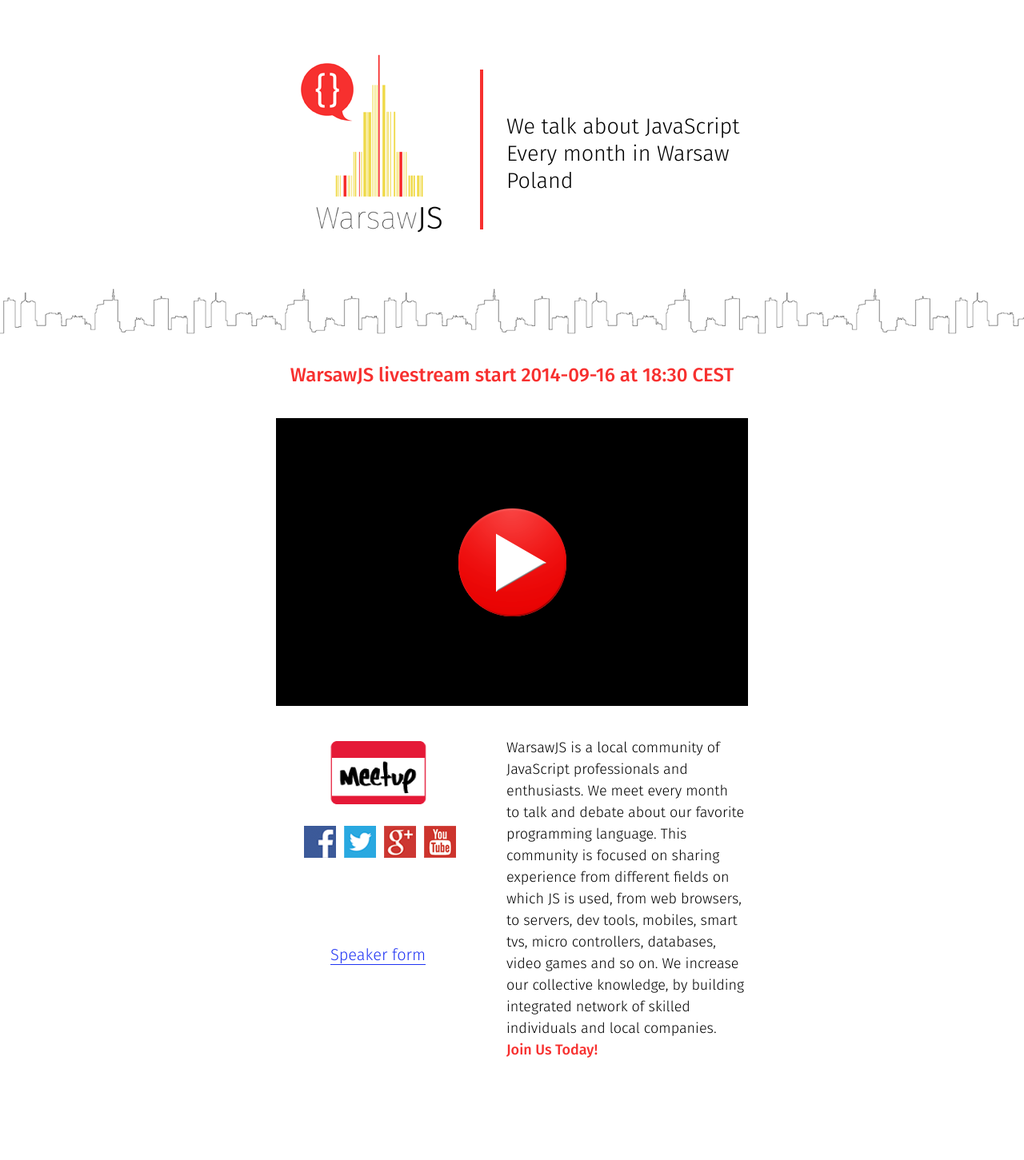
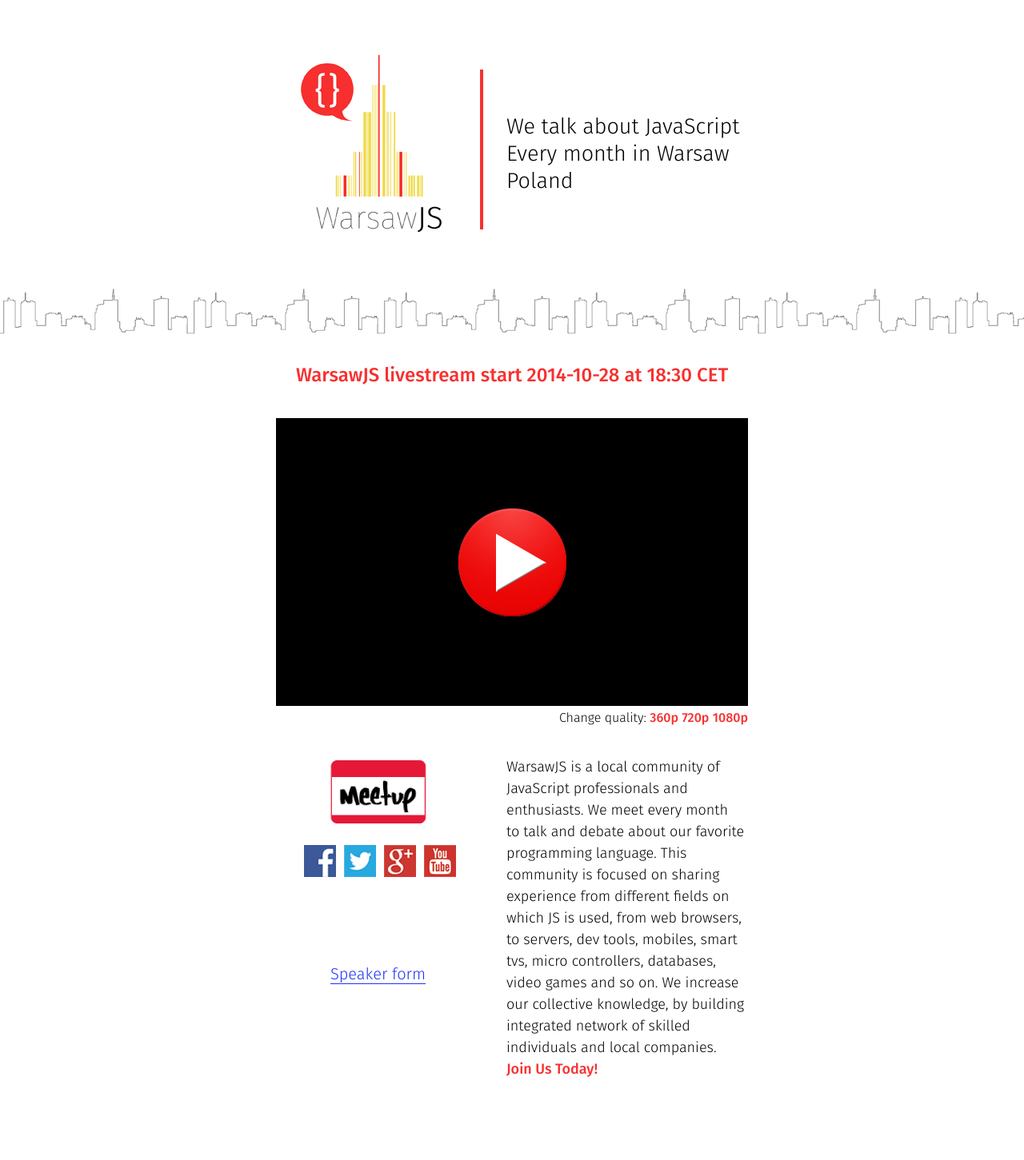
Before and after one commit to aksrugiw/warsawjs.com, a Jekyll site: the page built from player.html, in a window 1280 px wide. Shown: the whole page at 80% size. Built offline with Jekyll 4.4.1, drawn with Linux system fonts in a browser that asks for light colours; before the commit the page ends 1427 px from its top, so only the background shows below that; some of the changed lines change nothing that is shown.

Commit message:
Player: quality picker + HTML5 video tag for iphone
Additionally:
 * Updating flowplayer version and config
 * Some styles
 * Date in title

```diff
--- a/_includes/player.html
+++ b/_includes/player.html
@@ -1,11 +1,17 @@
 <div id="player-wrapper">
-    <h2>WarsawJS livestream start 2014-09-16 at 18:30 CEST</h2>
+    <h2>WarsawJS livestream start 2014-10-28 at 18:30 CET</h2>
     <div id="player">
         <a href="#" class="play-button">
             <img src="/images/player/playerbutton135x135.png" alt="Play" />
         </a>
     </div>
+    <div class="links">
+        Change quality:
+        <a data-quality='360p'>360p</a>
+        <a data-quality='720p'>720p</a>
+        <a data-quality='1080p'>1080p</a>
+    </div>
 </div>
 
-<script src="/scripts/vendors/flowplayer-3.2.10.min.js"></script>
+<script src="/scripts/vendors/flowplayer/flowplayer-3.2.13.min.js"></script>
 <script src="/scripts/core/Player.js"></script>
--- a/scripts/core/Player.js
+++ b/scripts/core/Player.js
@@ -3,38 +3,74 @@
 (function () {
     'use strict';
 
-    var APPLE_URL = 'http://www.y3ti.pl/streaming/warsawjs/iphone.html';
-    var isAppleDevice = (/iphone|ipod|ipad/i).test(navigator.userAgent);
-    var $button = document.querySelector('#player > .play-button');
+    var isAppleDevice = (/iphone|ipod|ipad/i).test(navigator.userAgent),
+        $qualityButtons = document.querySelectorAll('#player-wrapper .links a'),
+        videoUrlVersions = {
+          '1080p': 'http://octa01.streaming.y3ti.pl:1935/dvr/mp4:warsawjs_source/manifest.f4m?DVR',
+          '720p': 'http://octa01.streaming.y3ti.pl:1935/dvr/mp4:warsawjs_720p/manifest.f4m?DVR',
+          '360p': 'http://octa01.streaming.y3ti.pl:1935/dvr/mp4:warsawjs_360p/manifest.f4m?DVR'
+        };
 
-    function setupNormalPlayer() {
-        $f('player', 'http://releases.flowplayer.org/swf/flowplayer-3.2.11.swf', {
+    /*
+     *  Called for the first time is setup the player.
+     *  Any other call will start the playback.
+     */
+    function setupSWFPlayer(quality) {
+        quality = quality || '1080p';
+
+        $f('player', '/scripts/vendors/flowplayer/flowplayer-3.2.18.swf', {
             clip: {
-                url: 'warsawjs',
-                live: true,
-                // configure clip to use influxis as our provider, it uses our rtmp plugin
-                provider: 'influxis'
+                url: videoUrlVersions[quality],
+                autoPlay: true,
+                urlResolvers: ['f4m'],
+                provider: 'httpstreaming',
+                scaling: 'fit'
             },
             // streaming plugins are configured under the plugins node
             plugins: {
-                // here is our rtpm plugin configuration
-                influxis: {
-                    url: 'flowplayer.rtmp-3.2.10.swf',
-                    // netConnectionUrl defines where the streams are found
-                    netConnectionUrl: 'rtmp://octa01.streaming.y3ti.pl:1935/live'
+                f4m: {
+                    url: "/scripts/vendors/flowplayer/flowplayer.f4m-3.2.10.swf",
+                    dvrBufferTime: 12,
+                    liveBufferTime: 12
+                },
+                httpstreaming: {
+                    url: "/scripts/vendors/flowplayer/flowplayer.httpstreaming-3.2.11.swf"
                 }
             }
         });
     }
 
-    $button.addEventListener('click', function (evt) {
-        evt.preventDefault();
+    function setupHTMLPlayer() {
+        var url = 'http://octa01.streaming.y3ti.pl:1935/dvr/warsawjs/playlist.m3u8?DVR',
+            $video = document.createElement('video'),
+            $wrapper = document.querySelector('#player-wrapper');
 
+        $video.setAttribute('controls', true);
+        $video.setAttribute('src', url);
+        $video.setAttribute('id', 'player');
+        $wrapper.innerHTML = '';
+        $wrapper.appendChild($video);
+    }
+
+    function setupQualityLinks() {
+        [].forEach.call($qualityButtons, function (button) {
+            button.addEventListener('click', function (evt) {
+                var quality = button.dataset.quality;
+
+                evt.preventDefault();
+                setupSWFPlayer(quality);
+            });
+        });
+    };
+
+    function setupPlayer() {
         if (isAppleDevice) {
-            location.href = APPLE_URL;
+            setupHTMLPlayer();
         } else {
-            setupNormalPlayer();
+            setupQualityLinks();
+            setupSWFPlayer();
         }
-    });
+    }
 
+    document.addEventListener('DOMContentLoaded', setupPlayer);
 }());
--- a/styles/default.css
+++ b/styles/default.css
@@ -64,6 +64,11 @@
     position: relative;
 }
 
+#player video {
+    width: 100%;
+    height: 100%;
+}
+
 #player > .play-button {
     width: 135px;
     height: 135px;
@@ -73,6 +78,19 @@
     right: 0;
     bottom: 0;
     left: 0;
+}
+
+#player-wrapper .links {
+    margin-top: 5px;
+    text-align: right;
+    font-family: "Fira Sans";
+    font-weight: 300;
+}
+
+#player-wrapper .links a {
+    cursor: pointer;
+    color: #F7302F;
+    font-weight: 400;
 }
 
 /* Post list */
```
Also changed, not shown: scripts/vendors/flowplayer-3.2.10.min.js (deleted), scripts/vendors/flowplayer/flowplayer-3.2.13.min.js (added), 7 other files.
